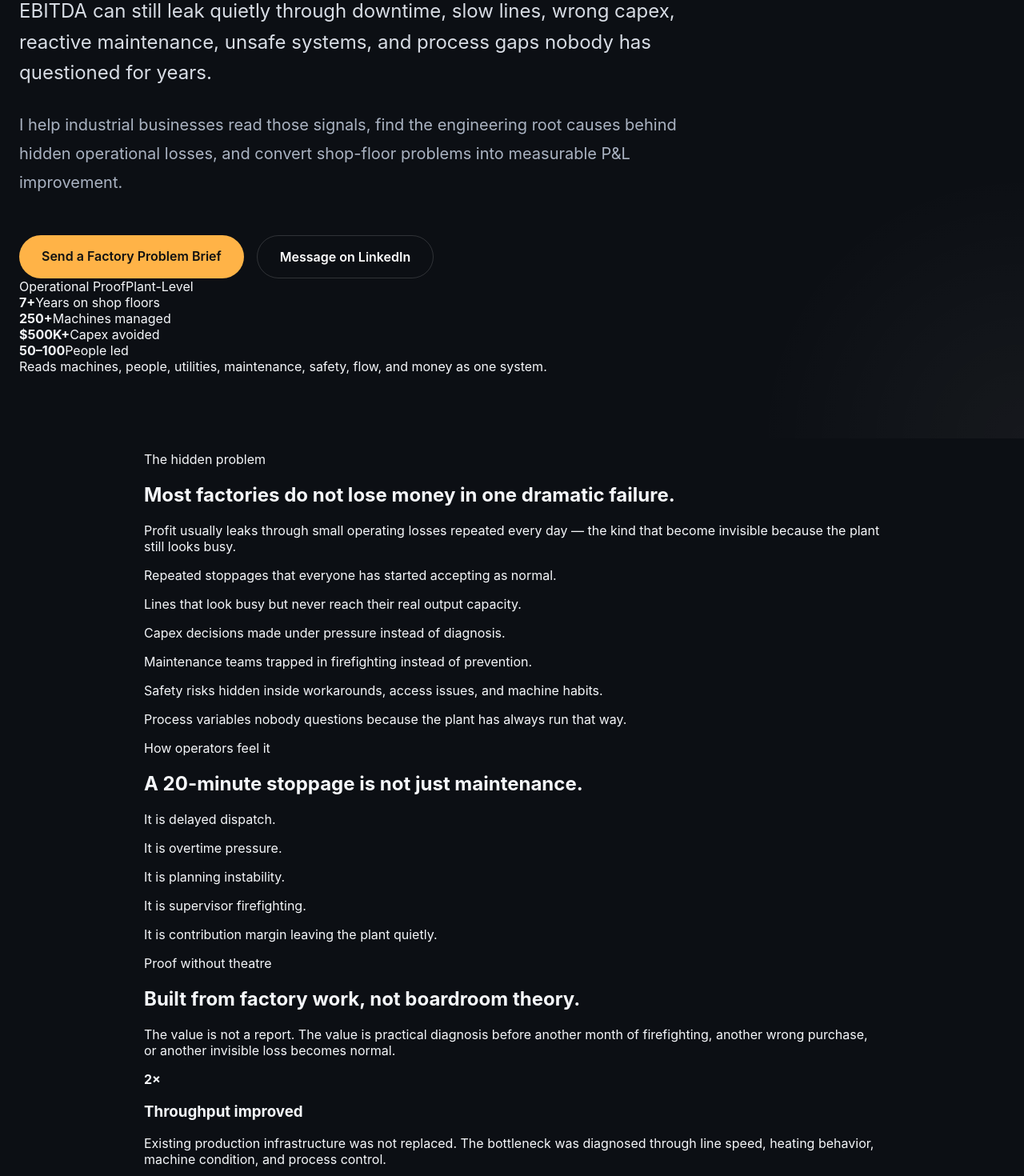
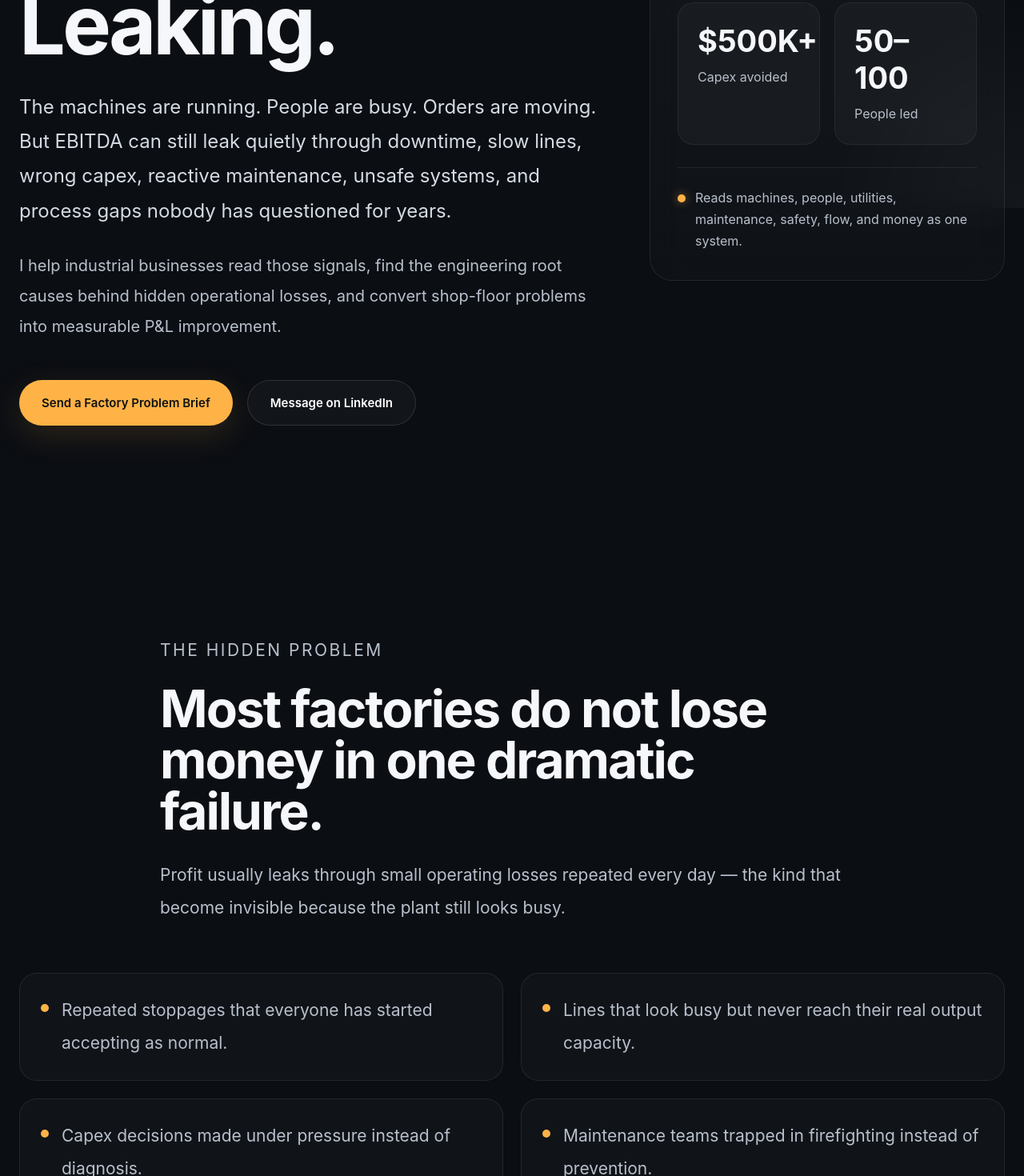
Before and after one commit to masterofcreations/danishdevgan.com, a Next.js app: page / in a window 1280 px wide. Shown: the part 540-2010 px from the top of the page at 80% size. Built offline with nearby package versions, Linux system fonts and the light colour scheme.

Commit message:
Add elite industrial consulting styling and layout

```diff
--- a/app/globals.css
+++ b/app/globals.css
@@ -1,5 +1,16 @@
 * {
   box-sizing: border-box;
+}
+
+:root {
+  --bg: #0b0e13;
+  --surface: #11161d;
+  --surface-2: #171d25;
+  --text: #f5f7fa;
+  --muted: #b8c0cc;
+  --muted-2: #7f8896;
+  --accent: #ffb347;
+  --border: rgba(255,255,255,0.08);
 }
 
 html {
@@ -8,186 +19,418 @@ html {
 
 body {
   margin: 0;
-  background: #0c0f14;
-  color: #f5f7fa;
+  background: var(--bg);
+  color: var(--text);
   font-family: Inter, Arial, sans-serif;
   -webkit-font-smoothing: antialiased;
   text-rendering: optimizeLegibility;
+  overflow-x: hidden;
+}
+
+body::before {
+  content: '';
+  position: fixed;
+  inset: 0;
+  pointer-events: none;
+  background:
+    radial-gradient(circle at top left, rgba(255,179,71,0.09), transparent 28%),
+    radial-gradient(circle at bottom right, rgba(255,255,255,0.04), transparent 18%);
+  z-index: -1;
 }
 
 .page {
   width: 100%;
 }
 
+.section-pad {
+  padding: 140px 24px;
+}
+
+.container {
+  width: 100%;
+  max-width: 1240px;
+  margin: 0 auto;
+}
+
+.narrow {
+  max-width: 880px;
+}
+
 .hero {
   min-height: 100vh;
   display: flex;
   align-items: center;
-  padding: 80px 24px;
-  background:
-    radial-gradient(circle at top left, rgba(255,140,0,0.12), transparent 30%),
-    radial-gradient(circle at bottom right, rgba(255,255,255,0.04), transparent 20%),
-    #0c0f14;
+  padding: 100px 24px;
 }
 
-.hero-inner {
-  max-width: 980px;
+.hero-grid {
+  width: 100%;
+  max-width: 1280px;
   margin: 0 auto;
+  display: grid;
+  grid-template-columns: 1.25fr 0.75fr;
+  gap: 48px;
+  align-items: center;
 }
 
-.eyebrow {
-  color: #ffb347;
+.hero-copy {
+  max-width: 840px;
+}
+
+.eyebrow,
+.section-kicker {
+  color: var(--accent);
   text-transform: uppercase;
-  letter-spacing: 2px;
-  font-size: 13px;
-  margin-bottom: 18px;
+  letter-spacing: 2.5px;
+  font-size: 12px;
+  margin-bottom: 20px;
 }
 
 h1 {
-  font-size: clamp(52px, 7vw, 88px);
-  line-height: 0.96;
-  letter-spacing: -3px;
-  max-width: 900px;
-  margin: 0 0 32px;
+  font-size: clamp(64px, 8vw, 108px);
+  line-height: 0.92;
+  letter-spacing: -4px;
+  margin: 0;
+  max-width: 920px;
 }
 
 .subtext {
+  margin-top: 34px;
   font-size: 24px;
-  line-height: 1.6;
-  max-width: 820px;
-  color: #d8dde5;
+  line-height: 1.8;
+  color: #d4dbe4;
+  max-width: 840px;
 }
 
 .description {
+  margin-top: 28px;
   font-size: 20px;
-  line-height: 1.8;
-  max-width: 850px;
-  color: #aab3c2;
-  margin-top: 28px;
-}
-
-.stats {
-  display: grid;
-  grid-template-columns: repeat(auto-fit, minmax(180px, 1fr));
-  gap: 24px;
-  margin-top: 56px;
-}
-
-.stats div {
-  padding: 24px;
-  border: 1px solid rgba(255,255,255,0.08);
-  background: rgba(255,255,255,0.03);
-  border-radius: 18px;
-}
-
-.stats strong {
-  display: block;
-  font-size: 34px;
-  margin-bottom: 8px;
-}
-
-.stats span {
-  color: #b4bcc8;
-  line-height: 1.5;
+  line-height: 1.9;
+  color: var(--muted);
+  max-width: 760px;
 }
 
 .cta-row {
   display: flex;
   flex-wrap: wrap;
-  gap: 16px;
+  gap: 18px;
   margin-top: 48px;
 }
 
 .primary-btn,
 .secondary-btn,
-.whatsapp-btn {
+.text-link {
+  transition: all 0.3s ease;
+}
+
+.primary-btn,
+.secondary-btn {
+  display: inline-flex;
+  align-items: center;
+  justify-content: center;
+  padding: 18px 28px;
+  border-radius: 999px;
   text-decoration: none;
-  border-radius: 999px;
-  padding: 16px 28px;
   font-weight: 600;
-  transition: 0.25s ease;
+  font-size: 15px;
 }
 
 .primary-btn {
-  background: #ffb347;
+  background: var(--accent);
   color: #111;
+  box-shadow: 0 12px 40px rgba(255,179,71,0.14);
 }
 
 .primary-btn:hover {
   transform: translateY(-2px);
+  box-shadow: 0 18px 55px rgba(255,179,71,0.18);
 }
 
 .secondary-btn {
-  border: 1px solid rgba(255,255,255,0.15);
-  color: #fff;
+  color: white;
+  border: 1px solid rgba(255,255,255,0.12);
+  background: rgba(255,255,255,0.03);
 }
 
-.problem-section {
-  padding: 120px 24px;
+.secondary-btn:hover {
+  background: rgba(255,255,255,0.07);
 }
 
-.container {
-  max-width: 920px;
-  margin: 0 auto;
+.hero-panel {
+  border: 1px solid var(--border);
+  background: linear-gradient(to bottom, rgba(255,255,255,0.04), rgba(255,255,255,0.02));
+  border-radius: 28px;
+  padding: 34px;
+  backdrop-filter: blur(18px);
 }
 
-.problem-section h2 {
-  font-size: clamp(36px, 5vw, 54px);
-  line-height: 1.1;
-  margin-bottom: 28px;
+.panel-topline {
+  display: flex;
+  justify-content: space-between;
+  color: var(--muted-2);
+  font-size: 13px;
+  margin-bottom: 36px;
 }
 
-.problem-section p {
-  font-size: 22px;
-  line-height: 1.9;
-  color: #c4ccd7;
-  margin-bottom: 24px;
+.signal-grid {
+  display: grid;
+  grid-template-columns: repeat(2, minmax(0,1fr));
+  gap: 18px;
 }
 
-.contact-strip {
-  padding: 80px 24px 120px;
+.signal-grid div {
+  border: 1px solid rgba(255,255,255,0.06);
+  background: rgba(255,255,255,0.03);
+  padding: 24px;
+  border-radius: 20px;
 }
 
-.strip-inner {
+.signal-grid strong {
+  display: block;
+  font-size: 38px;
+  margin-bottom: 10px;
+}
+
+.signal-grid span {
+  color: var(--muted);
+  line-height: 1.6;
+}
+
+.system-note {
+  margin-top: 28px;
+  padding-top: 24px;
+  border-top: 1px solid rgba(255,255,255,0.08);
+  color: var(--muted);
+  line-height: 1.7;
+  display: flex;
+  gap: 12px;
+}
+
+.status-dot {
+  width: 10px;
+  height: 10px;
+  margin-top: 9px;
+  border-radius: 999px;
+  background: var(--accent);
+  box-shadow: 0 0 12px rgba(255,179,71,0.5);
+  flex-shrink: 0;
+}
+
+.section-heading {
+  max-width: 880px;
+}
+
+.section-heading h2,
+.recognition-section h2,
+.money-section h2,
+.diagnostic-section h2,
+.brief-card h2 {
+  font-size: clamp(42px, 5vw, 68px);
+  line-height: 1;
+  letter-spacing: -2px;
+  margin: 0 0 28px;
+}
+
+.section-heading p,
+.recognition-section p,
+.money-copy p,
+.diagnostic-section p,
+.brief-card p {
+  font-size: 21px;
+  line-height: 1.95;
+  color: var(--muted);
+}
+
+.leak-list {
+  margin-top: 60px;
+  display: grid;
+  grid-template-columns: repeat(2, minmax(0,1fr));
+  gap: 22px;
+}
+
+.leak-item {
+  display: flex;
+  gap: 16px;
+  padding: 26px;
+  border: 1px solid var(--border);
+  border-radius: 22px;
+  background: rgba(255,255,255,0.025);
+}
+
+.leak-item span {
+  width: 10px;
+  height: 10px;
+  border-radius: 999px;
+  background: var(--accent);
+  margin-top: 12px;
+  flex-shrink: 0;
+}
+
+.leak-item p {
+  margin: 0;
+}
+
+.split-grid {
+  display: grid;
+  grid-template-columns: repeat(2, minmax(0,1fr));
+  gap: 64px;
+  align-items: start;
+}
+
+.money-copy p {
+  margin: 0 0 20px;
+  font-size: 28px;
+  color: var(--text);
+}
+
+.proof-grid,
+.service-grid {
+  margin-top: 70px;
+  display: grid;
+  grid-template-columns: repeat(2, minmax(0,1fr));
+  gap: 28px;
+}
+
+.proof-card,
+.service-card,
+.brief-card {
+  border: 1px solid var(--border);
+  background: linear-gradient(to bottom, rgba(255,255,255,0.03), rgba(255,255,255,0.015));
+  border-radius: 28px;
+}
+
+.proof-card {
+  padding: 34px;
+}
+
+.proof-card strong {
+  display: block;
+  font-size: 54px;
+  margin-bottom: 14px;
+}
+
+.proof-card h3,
+.service-card h3 {
+  font-size: 28px;
+  margin-bottom: 18px;
+}
+
+.proof-card p,
+.service-card p {
+  font-size: 18px;
+  line-height: 1.9;
+  color: var(--muted);
+}
+
+.diagnostic-grid {
+  display: grid;
+  grid-template-columns: repeat(2, minmax(0,1fr));
+  gap: 18px;
+}
+
+.diagnostic-grid div {
+  padding: 22px;
+  border-radius: 18px;
   border: 1px solid rgba(255,255,255,0.08);
   background: rgba(255,255,255,0.03);
-  border-radius: 24px;
-  padding: 40px;
-  display: flex;
-  justify-content: space-between;
-  gap: 24px;
-  align-items: center;
+  color: var(--text);
 }
 
-.strip-inner h3 {
-  font-size: 32px;
-  margin-bottom: 12px;
+.service-card {
+  padding: 34px;
 }
 
-.strip-inner p {
-  color: #b9c1cd;
-  line-height: 1.7;
+.brief-card {
+  padding: 54px;
+  display: grid;
+  grid-template-columns: 1.2fr 0.8fr;
+  gap: 50px;
 }
 
-.whatsapp-btn {
-  background: #25d366;
-  color: white;
-  white-space: nowrap;
+.brief-actions {
+  display: flex;
+  flex-direction: column;
+  justify-content: center;
+  gap: 18px;
+}
+
+.text-link {
+  color: var(--accent);
+  text-decoration: none;
+  font-weight: 600;
+}
+
+.text-link:hover {
+  opacity: 0.85;
+}
+
+.reveal {
+  animation: fadeUp 0.8s ease forwards;
+}
+
+.delay-1 {
+  animation-delay: 0.15s;
+}
+
+@keyframes fadeUp {
+  from {
+    opacity: 0;
+    transform: translateY(18px);
+  }
+
+  to {
+    opacity: 1;
+    transform: translateY(0);
+  }
+}
+
+@media (max-width: 980px) {
+  .hero-grid,
+  .split-grid,
+  .brief-card {
+    grid-template-columns: 1fr;
+  }
+
+  .proof-grid,
+  .service-grid,
+  .leak-list,
+  .diagnostic-grid,
+  .signal-grid {
+    grid-template-columns: 1fr;
+  }
+
+  h1 {
+    letter-spacing: -2px;
+  }
 }
 
 @media (max-width: 768px) {
-  h1 {
-    letter-spacing: -2px;
+  .section-pad,
+  .hero {
+    padding: 90px 20px;
   }
 
   .subtext,
   .description,
-  .problem-section p {
+  .section-heading p,
+  .recognition-section p,
+  .money-copy p,
+  .diagnostic-section p,
+  .brief-card p,
+  .proof-card p,
+  .service-card p {
     font-size: 18px;
   }
 
-  .strip-inner {
-    flex-direction: column;
-    align-items: flex-start;
+  .money-copy p {
+    font-size: 22px;
+  }
+
+  .brief-card,
+  .hero-panel,
+  .proof-card,
+  .service-card,
+  .leak-item {
+    padding: 28px;
   }
 }
```
